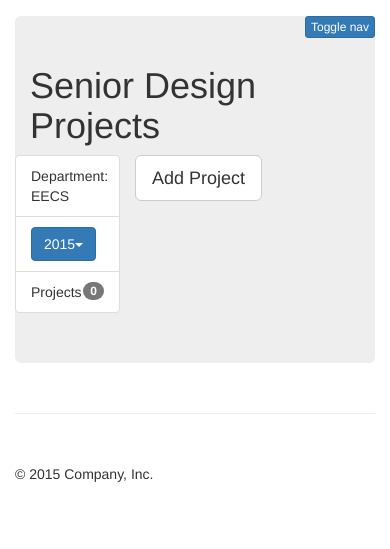
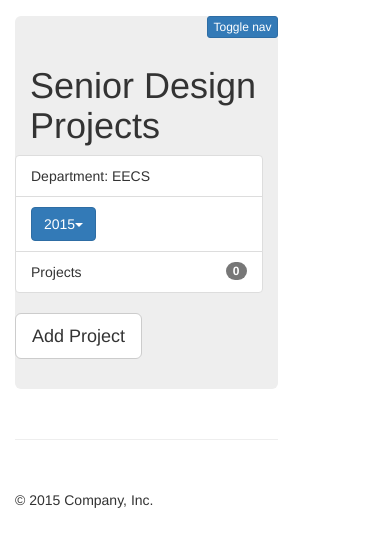
Before and after one commit to dcompgriff/UC_Senior_Design_Forum_Website, a Django app: page / in a window 390 px wide. Shown: the part 54-603 px from the top of the page. Run offline with Django 3.2, Linux system fonts and the light colour scheme; data comes from the database, SQL or seed files in the repository; some libraries are stand-ins or nearby versions.

Commit message:
Adjusted index.html divs for better display on a phone screen.

```diff
--- a/uc_senior_design/project_boards/templates/project_boards/index.html
+++ b/uc_senior_design/project_boards/templates/project_boards/index.html
@@ -66,14 +66,14 @@
         </div>
         </div><!--/.sidebar-offcanvas-->
 
-        <div class="col-xs-12 col-sm-9">
+        <div class="col-xs-9 col-sm-9">
           <p class="pull-right visible-xs">
             <button type="button" class="btn btn-primary btn-xs" data-toggle="offcanvas">Toggle nav</button>
           </p>
           <div class="jumbotron">
             <h1>Senior Design Projects</h1>
             <div class="row">
-                <ul class="list-group col-xs-4 col-md-5">
+                <ul class="list-group col-xs-12 col-md-3">
                     <li class="list-group-item">Department: EECS</li>
                     <li class="list-group-item">
                         <div class="dropdown">
@@ -135,14 +135,11 @@
           <div class="row" id="project_list">
                <!-- List of Projects and Their Information Goes Here. -->
           </div>
-
-
       <hr>
 
       <footer>
         <p>&copy; 2015 Company, Inc.</p>
       </footer>
-
     </div><!--/.container-->
 
 
```
